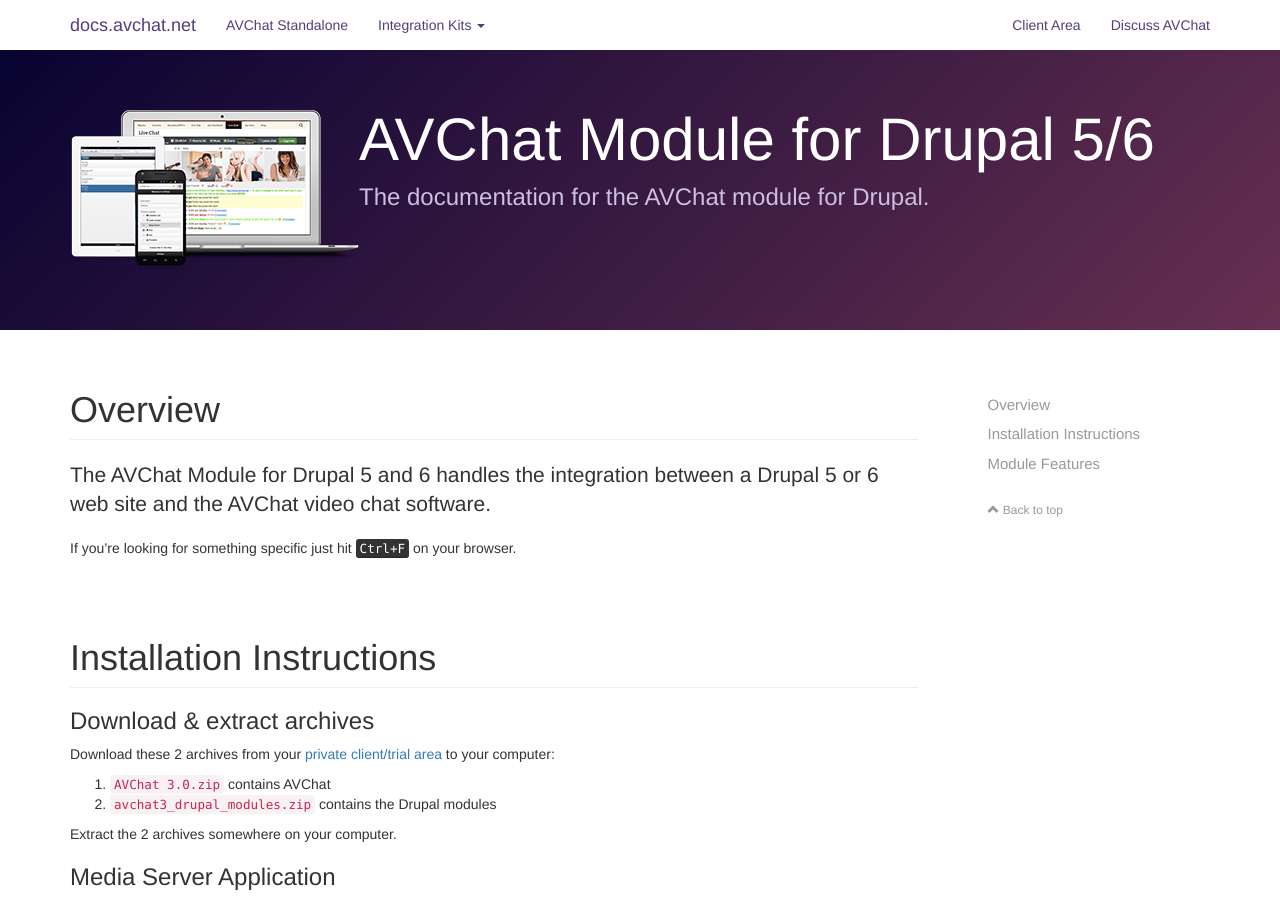
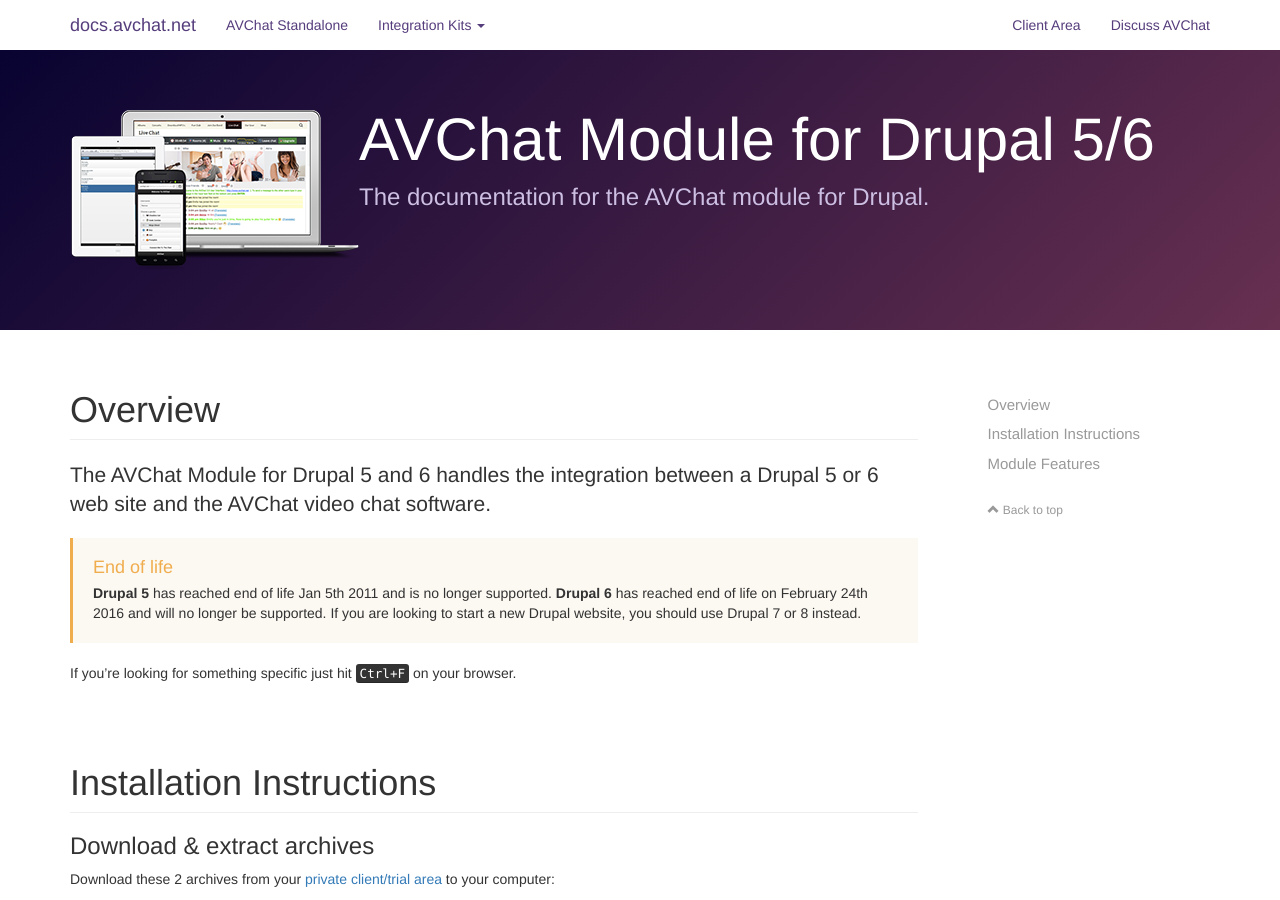
Before and after one commit to nusofthq/avchat-documentation, a Jekyll site: the page built from drupal.md, in a window 1280 px wide and 900 px high. Built offline with Jekyll 4.4.1, drawn with Linux system fonts in a browser that asks for light colours; nearby versions of some CDN libraries; comment, search, counter and statistics services are not loaded.

Commit message:
EOL notice for Drupal 5/6

```diff
--- a/drupal.md
+++ b/drupal.md
@@ -9,6 +9,10 @@
 <section class="bs-docs-section" markdown="1">
   <h1 id="overview" class="page-header">Overview</h1>
   <p class="lead">The AVChat Module for Drupal 5 and 6 handles the integration between a Drupal 5 or 6 web site and the AVChat video chat software.</p>
+
+<div class="bs-callout bs-callout-warning" id="callout-tables-responsive-overflow"> <h4>End of life</h4> <p markdown="1">**Drupal 5** has reached end of life Jan 5th 2011 and is no longer supported. **Drupal 6** has reached end of life on February 24th 2016 and will no longer be supported. If you are looking to start a new Drupal website, you should use Drupal 7 or 8 instead.</p> </div>
+
+
 
   If you're looking for something specific just hit <kbd>Ctrl+F</kbd> on your browser.
 </section>
```
